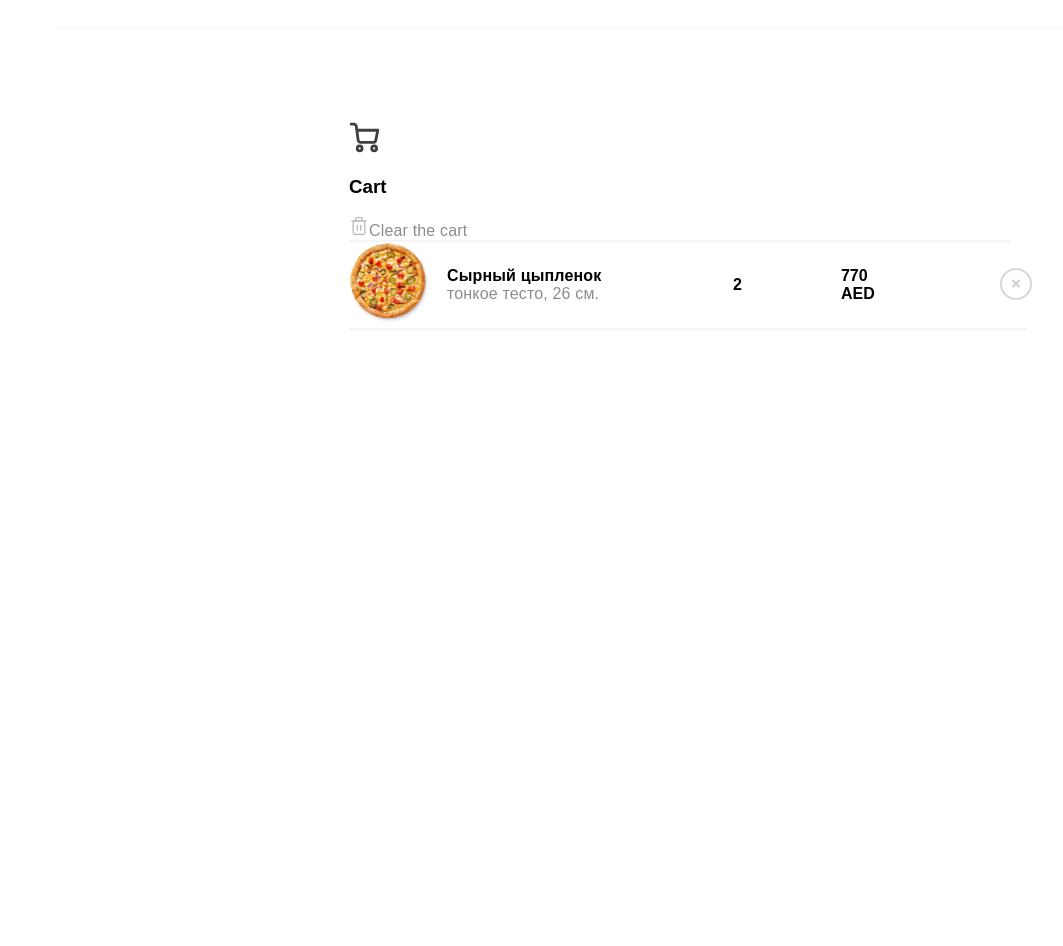
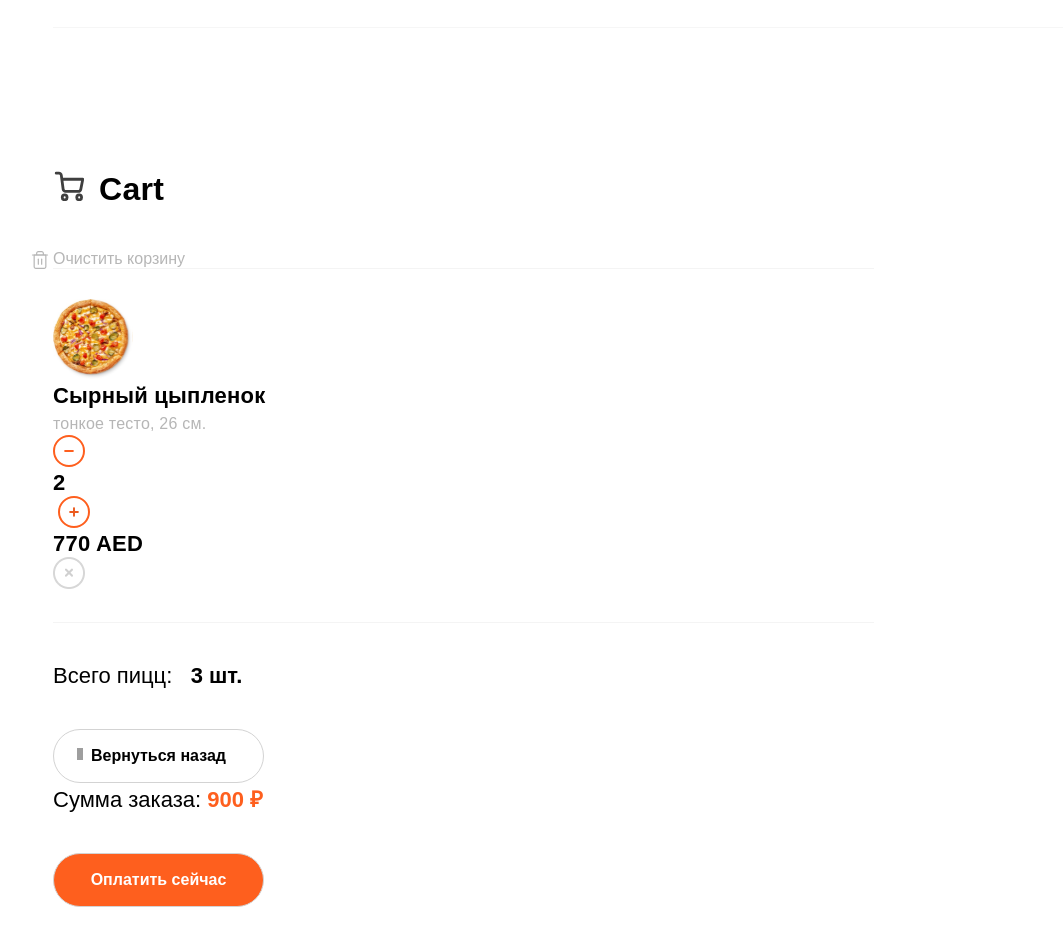
Before and after one commit to GLOBAL0302/React_pizza, a React (Create React App) app: page /cart in a window 1280 px wide. Shown: the part 200-1146 px from the top of the page, without its empty margins (14-1077 px from the left). Before the commit the page ends 800 px from the top, so only its background shows below. Built offline with nearby package versions, Linux system fonts and the light colour scheme; grey boxes are pictures that could not be loaded; a web font is replaced by a local one.

Commit message:
redone the cart HTML and SCSS

```diff
--- a/src/Pages/Cart/Cart.jsx
+++ b/src/Pages/Cart/Cart.jsx
@@ -3,37 +3,39 @@ import style from "./Cart.scss"
 
 const Cart = () => {
     return (
-        <div className="cartWrapper">
-            <div className="cart_Block">
-                <div className="cartHeader d-flex justify-between mb-25">
-                    <div className="d-flex">
-                        <img src="/img/cartBlock_Cart.svg" alt="cart"/>
-                        <h3>Cart</h3>
+        <div className="cartWrapper d-flex justify-center align-center">
+            <div className="cart_section">
+                <div className="cart_header d-flex">
+                    <h4>Cart</h4>
+                    <span>Очистить корзину</span>
+                </div>
+                <div className="cart_content">
+                    <div className="cart_item d-flex align-center justify-between">
+                        <img src="/img/all_pizzas/pizza_1.svg" alt="" style={{width:"80px", height:"80px"}}/>
+                        <p>Сырный цыпленок <br/><span>тонкое тесто, 26 см.</span></p>
+                        <div className="cart_quantity d-flex align-center">
+                            <button className="cart_decreseBtn"></button>
+                            <p>2</p>
+                            <button className="cart_increaseBtn"></button>
+                        </div>
+                        <p>770 AED</p>
+                        <button className="cart_item_delete"></button>
                     </div>
-                    <div className="d-flex align-center">
-                        <img src="/img/cartBlock_Trash.svg" alt="trash_icon"/>
-                        <span>Clear the cart</span>
+
+                </div>
+                <div className="cart_item_total d-flex">
+                    <div className="cart_total_left">
+                        <p>Всего пицц:  &nbsp; <span>3 шт.</span></p>
+                        <button>Вернуться назад</button>
+                    </div>
+                    <div className="cart_total_right ml-auto">
+                        <p>Сумма заказа:<span> 900 ₽</span></p>
+                        <button>Оплатить сейчас</button>
                     </div>
                 </div>
-                <div className="cart_content">
-                    <table>
-                        <tr>
-                            <td className="cart_item_img"><img src="/img/all_pizzas/pizza_1.svg" alt="1"/></td>
-                            <td className="cart_item_description">
-                                <p>Сырный цыпленок</p>
-                                <span>тонкое тесто, 26 см.</span>
-                            </td>
-                            <td className="cart_item_quantity"><div className="d-flex align-center">
-                                <span></span>
-                                <p>2</p>
-                                <span></span></div></td>
-                            <td className="cart_item_price"><p>770 AED</p></td>
-                            <td className="cart_item_deleteBtn"><button><img src="/img/Cart_Block_removeBtn.png" alt=""/></button></td>
-                        </tr>
 
-                    </table>
-                </div>
             </div>
+
         </div>
     );
 };
--- a/src/Pages/Cart/Cart.scss
+++ b/src/Pages/Cart/Cart.scss
@@ -1,69 +1,127 @@
 .cartWrapper{
-  .cart_Block{
-    margin:94px 218px 113px 296px;
-    max-width: 821px;
+  padding-top: 60px;
+  .cart_section {
+    width: 821px;
     span{
       font-weight: 400;
+      font-size: 16px;
+      color: #B6B6B6;
+    }
+    .cart_header {;
+      align-items: center;
+      border-bottom:1px solid rgba(244, 244, 244, 1) ;
+      h4{
+        padding-left: 46px;
+        position: relative;
+        font-weight: 700;
+        font-size: 32px;
         letter-spacing: 0.01em;
-      color: #8D8D8D;
       }
+      h4::before{
+        content: "";
+        position: absolute;
+        width: 30px;
+        height: 30px;
+        background: url("../../../public/img/cartBlock_Cart.svg");
+        left: 1px;
+      }
+      span{
+        margin-left: auto;
+        position: relative;
+      }
+      span::before{
+        position: absolute;
+        content: "";
+        width: 20px;
+        height: 20px;
+        background: url("../../../public/img/cartBlock_Trash.svg");
+        left: -23px;
+      }
+    }
+    .cart_content{
       button{
         border: none;
         background: none;
-    }
-    .cartHeader{
-      border-bottom: 2px solid rgba(244, 244, 244, 1);
-    }
-    table{
-      border-collapse: collapse;
-      tr td{
-        border-bottom: 2px solid rgba(244, 244, 244, 1);
-      }
-      width: 100%;
-      .cart_item_img{
-        img{
-          width: 80px;
-          margin-right: 15px;
-        }
-      }
-      .cart_item_description{
-        p{
-          width: 280px;
-          font-weight: 700;
-          letter-spacing: 0.01em;
-        };
-
-      }
-      .cart_item_quantity{
-        max-width: 102px;
-        position: relative;
-        span{
+        content: "";
         width: 32px;
         height: 32px;
       }
-
-        span:first-child{
+      .cart_item{
+        img{
+          margin-right: 20px;
+        }
+        p{
+          font-weight: 700;
+          font-size: 22px;
+          letter-spacing: 0.01em;
+        }
+        .cart_quantity{
+          flex-basis: 102px;
+          position: relative;
+          .cart_decreseBtn{
             background: url("../../../public/img/cartBlock_decrease.svg");
+            margin-right: 5px;
           }
-        p{margin: 0 4px}
-        span:last-child{
-          background: url("../../../public/img/cartBlock_increase1.svg")
+          .cart_increaseBtn{
+            background: url("../../../public/img/cartBlock_increase1.svg");
+            margin-left: 5px;
           }
         }
-      .cart_item_price{
-        p{
-          margin-left: 93px;
-          width: 58px;
+        .cart_item_delete{
+          background: url("../../../public/img/Cart_Block_removeBtn.png");
         }
-      }
-      .cart_item_deleteBtn{
-        button{
-          width: 32px;
-          margin-left: 93px;
+        border-bottom:1px solid rgba(244, 244, 244, 1) ;
+        padding-bottom: 30px;
+        margin-top: 30px;
       }
     }
   }
+  .cart_item_total{
+    margin-top: 40px;
+    button{
+      position: relative;
+      border: 1px solid black;
+      width: 211px;
+      padding: 17px 6px;
+      background: none;
+      border: 1px solid rgba(211, 211, 211, 1);
+      border-radius: 30px;
+      margin-top: 40px;
 
+      font-weight: 700;
+      font-size: 16px;
+    }
+    p{
+      font-weight: 400;
+      font-size: 22px;
+      span{
+        font-weight: 700;
+        font-size: 22px;
+      }
+    }
+    .cart_total_left{
+        span{
+          color: black;
+      };
+      button::after{
+        position: absolute;
+        content: "";
+        width: 6px;
+        height: 12px;
+        background: url("../../../public/img/cart_button_back.svg");
+        left: 23px;
+        top: 18px;
+      }
 
     }
+    .cart_total_right{
+      span{
+      color: rgba(254, 95, 30, 1);
       }
+      button{
+        background: rgba(254, 95, 30, 1);
+        color: white;
+      }
+    }
+  }
+}
```
Lines whose indentation alone changed are shown as unchanged.
